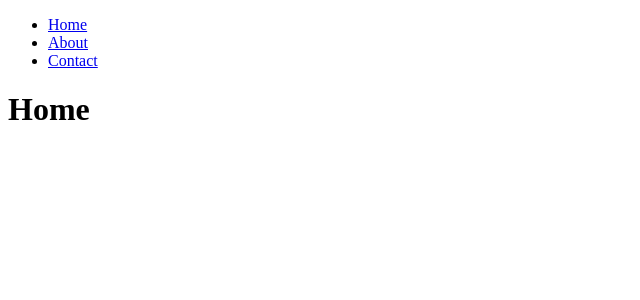
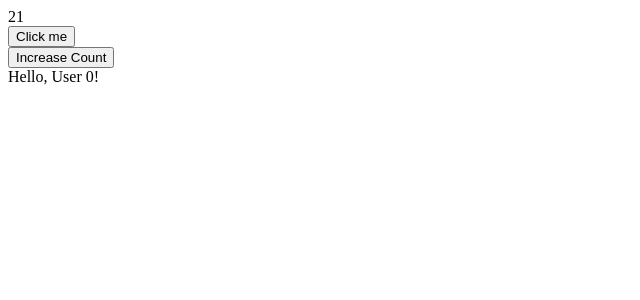
Before and after one commit to oralecarlangelo/reactjs, a React (Create React App) app: page / in a window 1280 px wide. Shown: the top 300 px of the page, without its empty margins (0-640 px from the left). Built offline with nearby package versions, Linux system fonts and the light colour scheme.

Commit message:
feat: memo, useCallback, useMemo

```diff
--- a/src/App.js
+++ b/src/App.js
@@ -1,35 +1,16 @@
 import React from "react";
-import { BrowserRouter as Router, Route, Link, Routes } from "react-router-dom";
-
-// Components for different routes
-const Home = () => <h1>Home</h1>;
-const About = () => <h1>About</h1>;
-const Contact = () => <h1>Contact</h1>;
-const NotFound = () => <h1>404 Not Found</h1>;
+import ExpensiveComponent from "./ExpensiveComponent";
+import ParentComponent from "./ParentComponent";
+import ParentMemoComponent from "./MemoizedComponent";
 
 const App = () => {
+  const data = [1, 2, 3, 4, 5, 6];
   return (
-    <Router>
-      <nav>
-        <ul>
-          <li>
-            <Link to="/">Home</Link>
-          </li>
-          <li>
-            <Link to="/about">About</Link>
-          </li>
-          <li>
-            <Link to="/contact">Contact</Link>
-          </li>
-        </ul>
-      </nav>
-      <Routes>
-        <Route path="/" element={<Home />} />
-        <Route path="/about" element={<About />} />
-        <Route path="/contact" element={<Contact />} />
-        <Route path="*" element={<NotFound />} />
-      </Routes>
-    </Router>
+    <div>
+      <ExpensiveComponent data={data} />
+      <ParentComponent />
+      <ParentMemoComponent />
+    </div>
   );
 };
 
--- /dev/null
+++ b/src/ExpensiveComponent.js
@@ -0,0 +1,19 @@
+import React, { useMemo } from "react";
+
+function ExpensiveComponent({ data }) {
+  const expensiveValue = useMemo(() => computeExpensiveValue(data), [data]);
+
+  return <div>{expensiveValue}</div>;
+}
+
+function computeExpensiveValue(data) {
+  // Simulating an expensive computation
+  console.log("Performing an expensive computation...");
+  let result = 0;
+  for (let i = 0; i < data.length; i++) {
+    result += data[i];
+  }
+  return result;
+}
+
+export default ExpensiveComponent;
--- /dev/null
+++ b/src/MemoizedComponent.js
@@ -0,0 +1,27 @@
+import React, { memo } from 'react';
+
+// A simple functional component
+function SomeComponent({ name }) {
+  console.log('Rendering SomeComponent');
+  return <div>Hello, {name}!</div>;
+}
+
+// Wrapping the component with memo to memoize its rendering
+const MemoizedComponent = memo(SomeComponent);
+
+function ParentMemoComponent() {
+  const [count, setCount] = React.useState(0);
+
+  const handleButtonClick = () => {
+    setCount((prevCount) => prevCount + 1);
+  };
+
+  return (
+    <div>
+      <button onClick={handleButtonClick}>Increase Count</button>
+      <MemoizedComponent name={`User ${count}`} />
+    </div>
+  );
+}
+
+export default ParentMemoComponent;
--- /dev/null
+++ b/src/ParentComponent.js
@@ -0,0 +1,15 @@
+import React, { useCallback } from "react";
+
+function ParentComponent() {
+  const handleClick = useCallback(() => {
+    // Handle click event
+    console.log("Button clicked!");
+  }, []);
+
+  return <ChildComponent onClick={handleClick} />;
+}
+
+function ChildComponent({ onClick }) {
+  return <button onClick={onClick}>Click me</button>;
+}
+export default ParentComponent
```
